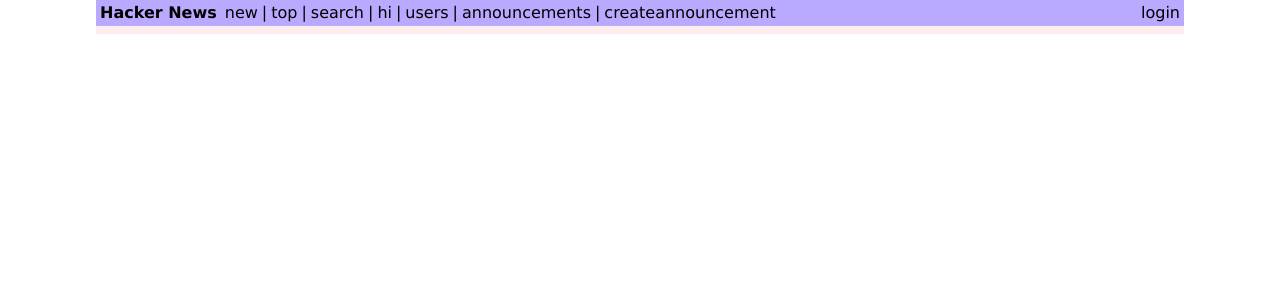
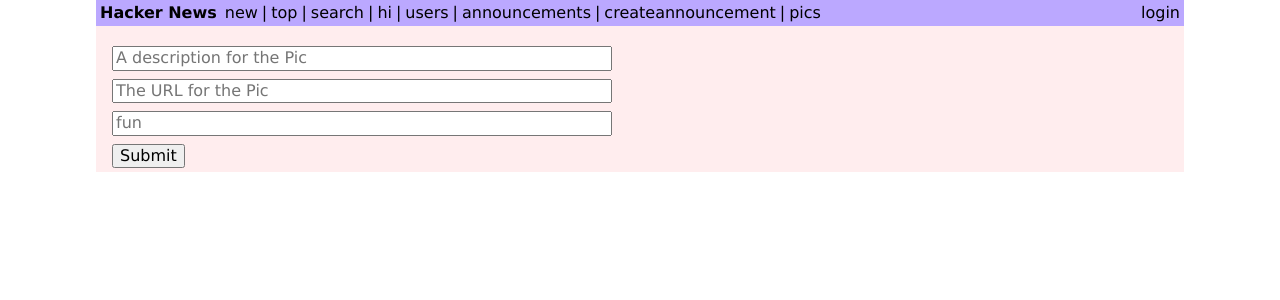
Before and after one commit to KatrinaOstrom/hackernews-ko, a React (Create React App) app: page /newpic in a window 1280 px wide. Shown: the top 300 px of the page. Built offline with nearby package versions, Linux system fonts and the light colour scheme.

Commit message:
pic frontend works! but no url. :)

```diff
--- a/src/components/App.js
+++ b/src/components/App.js
@@ -9,6 +9,8 @@ import Hi from './Hi'
 import UserList from './UserList'
 import AnnouncementList from './AnnouncementList'
 import CreateAnnouncement from './CreateAnnouncement'
+import PicList from './PicList'
+import CreatePic from './CreatePic'
 
 class App extends Component {
   render() {
@@ -26,6 +28,9 @@ class App extends Component {
             <Route exact path='/hi' component={Hi} />
             <Route exact path='/users' component={UserList} />
             <Route exact path='/announcements' component={AnnouncementList} />
+            <Route exact path='/pics' component={PicList} />
+            <Route exact path='/newpic' component={CreatePic} />
+
             <Route exact path='/createannouncement' component={CreateAnnouncement} />
           </Switch>
         </div>
--- /dev/null
+++ b/src/components/CreatePic.js
@@ -0,0 +1,82 @@
+import React, { Component } from 'react'
+import { Mutation } from 'react-apollo'
+import gql from 'graphql-tag'
+import { FEED_QUERY } from './PicList'
+import { LINKS_PER_PAGE } from '../constants'
+const POST_MUTATION = gql`
+  mutation PicMutation($description: String!, $url: String!, $tag: String) {
+    pic(description: $description, url: $url, tag: $tag) {
+      id
+      createdAt
+      url
+      tag
+      description
+    }
+  }
+`
+
+class CreatePic extends Component {
+  state = {
+    description: '',
+    url: '',
+    tag: '',
+  }
+
+  render() {
+    const { description, url, tag } = this.state
+    return (
+      <div>
+        <div className="flex flex-column mt3">
+          <input
+            className="mb2"
+            value={description}
+            onChange={e => this.setState({ description: e.target.value })}
+            type="text"
+            placeholder="A description for the Pic"
+          />
+          <input
+            className="mb2"
+            value={url}
+            onChange={e => this.setState({ url: e.target.value })}
+            type="text"
+            placeholder="The URL for the Pic"
+          />
+          <input
+            className="mb2"
+            value={tag}
+            onChange={e => this.setState({ tag: e.target.value })}
+            type="text"
+            placeholder="fun"
+          />
+        </div>
+
+        <Mutation
+  mutation={POST_MUTATION}
+  variables={{ description, url, tag }}
+  onCompleted={() => this.props.history.push('/pics')}
+  update={(store, { data: { post } }) => {
+    const first = LINKS_PER_PAGE
+    const skip = 0
+    const orderBy = 'createdAt_DESC'
+    const data = store.readQuery({
+      query: FEED_QUERY,
+      variables: { first, skip, orderBy }
+    })
+    data.feed.pics.unshift(post)
+    store.writeQuery({
+      query: FEED_QUERY,
+      data,
+      variables: { first, skip, orderBy }
+    })
+  }}
+>
+  {postMutation => <button onClick={postMutation}>Submit</button>}
+</Mutation>
+
+
+      </div>
+    )
+  }
+}
+
+export default CreatePic
--- a/src/components/Header.js
+++ b/src/components/Header.js
@@ -48,6 +48,12 @@ class Header extends Component {
 </Link>
 
 
+<div className="ml1">|</div>
+<Link to="/pics" className="ml1 no-underline black">
+  pics
+</Link>
+
+
   {authToken && (
     <div className="flex">
       <div className="ml1">|</div>
--- /dev/null
+++ b/src/components/Pic.js
@@ -0,0 +1,18 @@
+import React, { Component } from 'react'
+import { AUTH_TOKEN } from '../constants'
+
+
+class Pic extends Component {
+  render() {
+    const authToken = localStorage.getItem(AUTH_TOKEN)
+    return (
+      <div className="flex mt2 items-start">
+        <div className="flex items-center"><span className="gray">{this.props.index + 1}.</span></div>
+        <div className="ml1"><div>{this.props.pic.description}</div><div className="f6 lh-copy gray">{this.props.pic.postedBy.name}</div></div>
+      </div>
+
+    )
+  }
+}
+
+export default Pic
--- /dev/null
+++ b/src/components/PicList.js
@@ -0,0 +1,54 @@
+import React from 'react'
+import Pic from './Pic'
+import { useQuery } from 'react-apollo'
+import gql from 'graphql-tag'
+export const FEED_QUERY = gql`
+  query FeedQuery {
+    feed {
+      id
+        pics {
+          id
+          url
+          description
+          postedBy {
+            name
+          }
+        }
+    }
+  }
+`;
+
+const getLinksToRender = (data) => {
+  return data.feed.pics;
+};
+
+const PicList = () => {
+  const {
+    data,
+    loading,
+    error,
+  } = useQuery(FEED_QUERY);
+
+
+  return (
+    <>
+      {loading && <p>Loading...</p>}
+      {error && <pre>{JSON.stringify(error, null, 2)}</pre>}
+      {data && (
+        <>
+          {getLinksToRender(data).map(
+            (pic, index) => (
+              <Pic
+                key={pic.id}
+                pic={pic}
+                index={index}
+              />
+            )
+          )}
+        </>
+      )}
+    </>
+  );
+};
+
+export default PicList;
```
Also changed, not shown: 2 other files (tests, documents, lock files or other folders).
